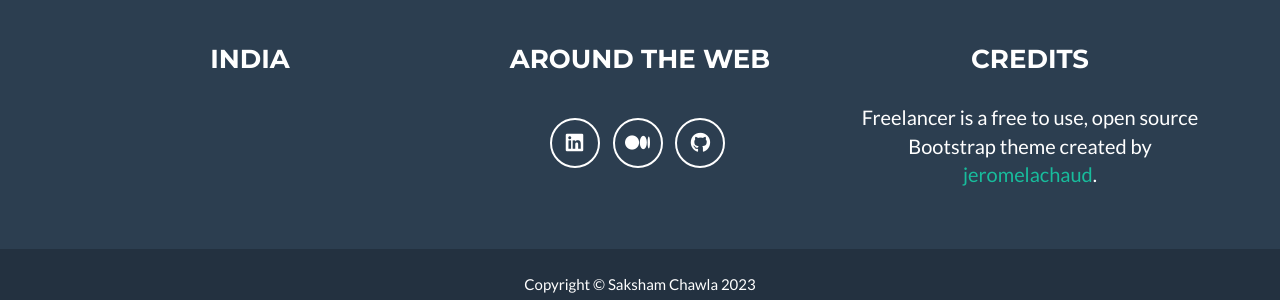
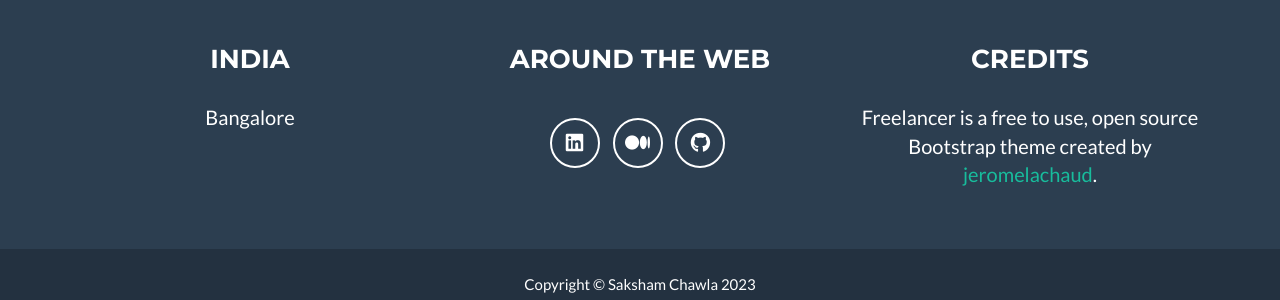
Before and after one commit to vizkov/homesite, a Jekyll site: the page built from _posts/2014-07-18-project-1.markdown, in a window 1280 px wide and 900 px high, scrolled down 2441 px. Shown: the part 579-879 px from the top of the window. Built offline with Jekyll 4.4.1, drawn with Linux system fonts in a browser that asks for light colours.

Commit message:
Update _config.yml

```diff
--- a/_config.yml
+++ b/_config.yml
@@ -48,7 +48,7 @@ social:
 
 # Postal address (add as many lines as necessary)
 address:
-  - line:
+  - line: Bangalore
 
 # Credits content
 credits: 'Freelancer is a free to use, open source Bootstrap theme created by <a href="https://github.com/jeromelachaud/freelancer-theme">jeromelachaud</a>.'
```
